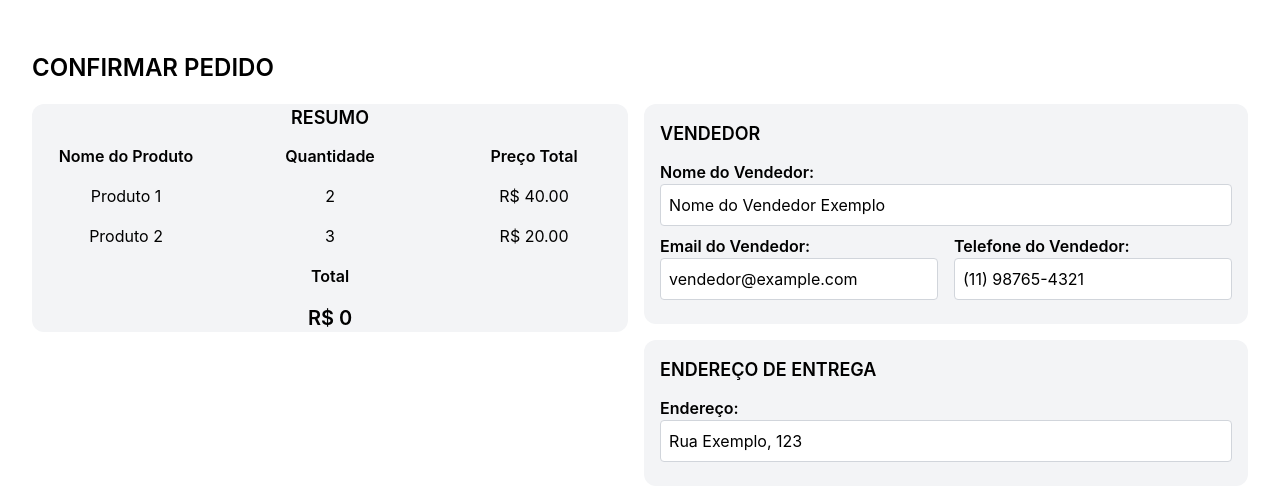
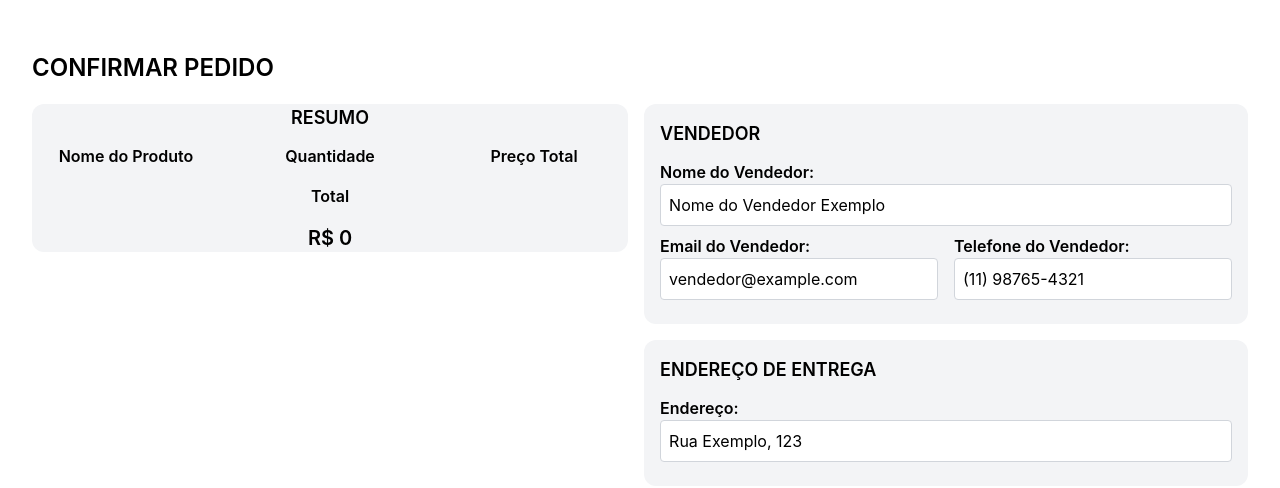
Before and after one commit to CodeVanzi/Django-Marketplace-Sitio, a Django app: page /cart/checkout/ in a window 1280 px wide. Shown: the part 97-585 px from the top of the page. Run offline with Django 4.2, Linux system fonts and the light colour scheme; the visitor is signed in with stand-in values (Sample User, id 1); some libraries are stand-ins or nearby versions.

Commit message:
checkout itens working

```diff
--- a/marketplace_sitio/cart/templates/cart/checkout.html
+++ b/marketplace_sitio/cart/templates/cart/checkout.html
@@ -23,26 +23,10 @@
                 <div class="text-center">
                     <p class="font-semibold">Preço Total</p>
                 </div>
-                <!-- Produto 1 -->
-                <div class="text-center">
-                    <p>Produto 1</p>
-                </div>
-                <div class="text-center">
-                    <p>2</p>
-                </div>
-                <div class="text-center">
-                    <p>R$ 40.00</p>
-                </div>
-                <!-- Produto 2 -->
-                <div class="text-center">
-                    <p>Produto 2</p>
-                </div>
-                <div class="text-center">
-                    <p>3</p>
-                </div>
-                <div class="text-center">
-                    <p>R$ 20.00</p>
-                </div>
+                <!-- Produtos -->
+                {% for item in cart %}
+                {% include 'cart/partials/checkout_cart_item.html'%}
+                {%endfor%}
                 <!-- Total -->
                 <div class="text-center col-span-3">
                     <p class="font-semibold">Total</p>
```
Also changed, not shown: marketplace_sitio/cart/templates/cart/partials/checkout_cart_item.html (added, +11 -0 lines).
